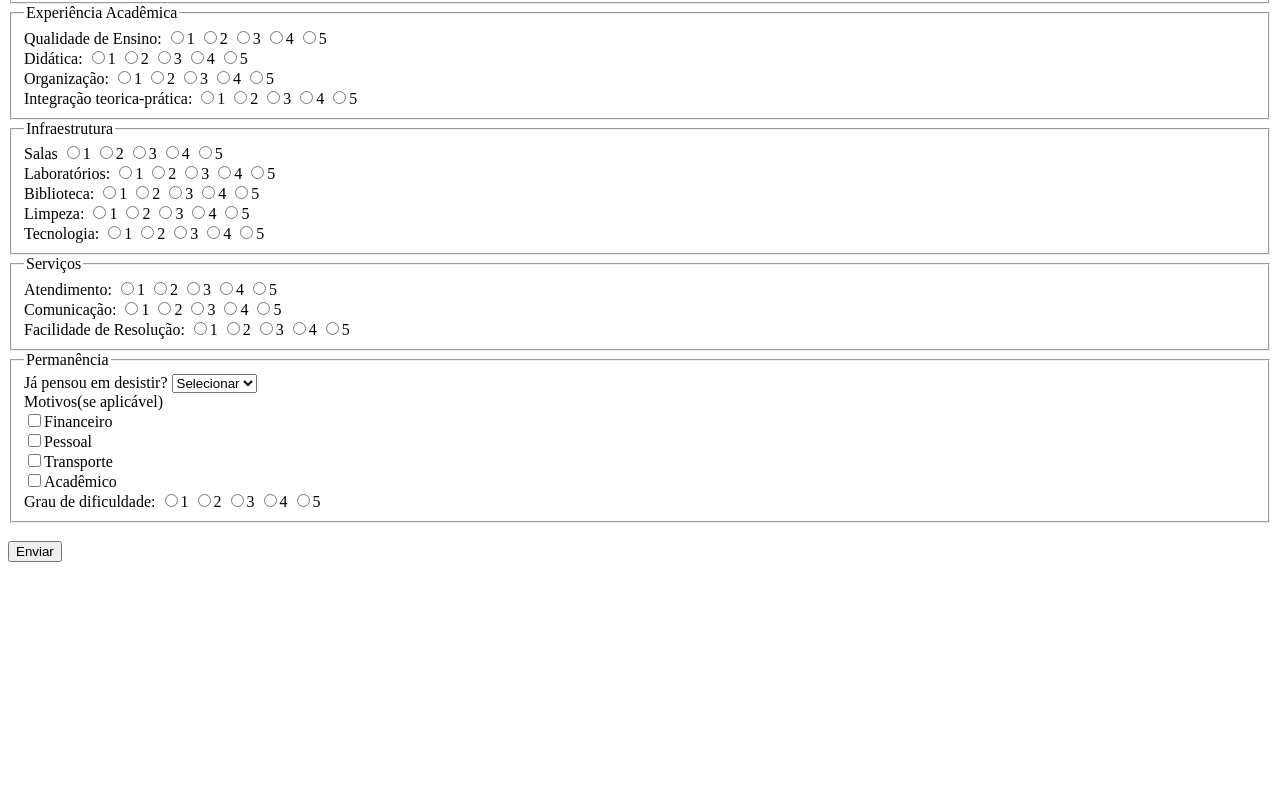
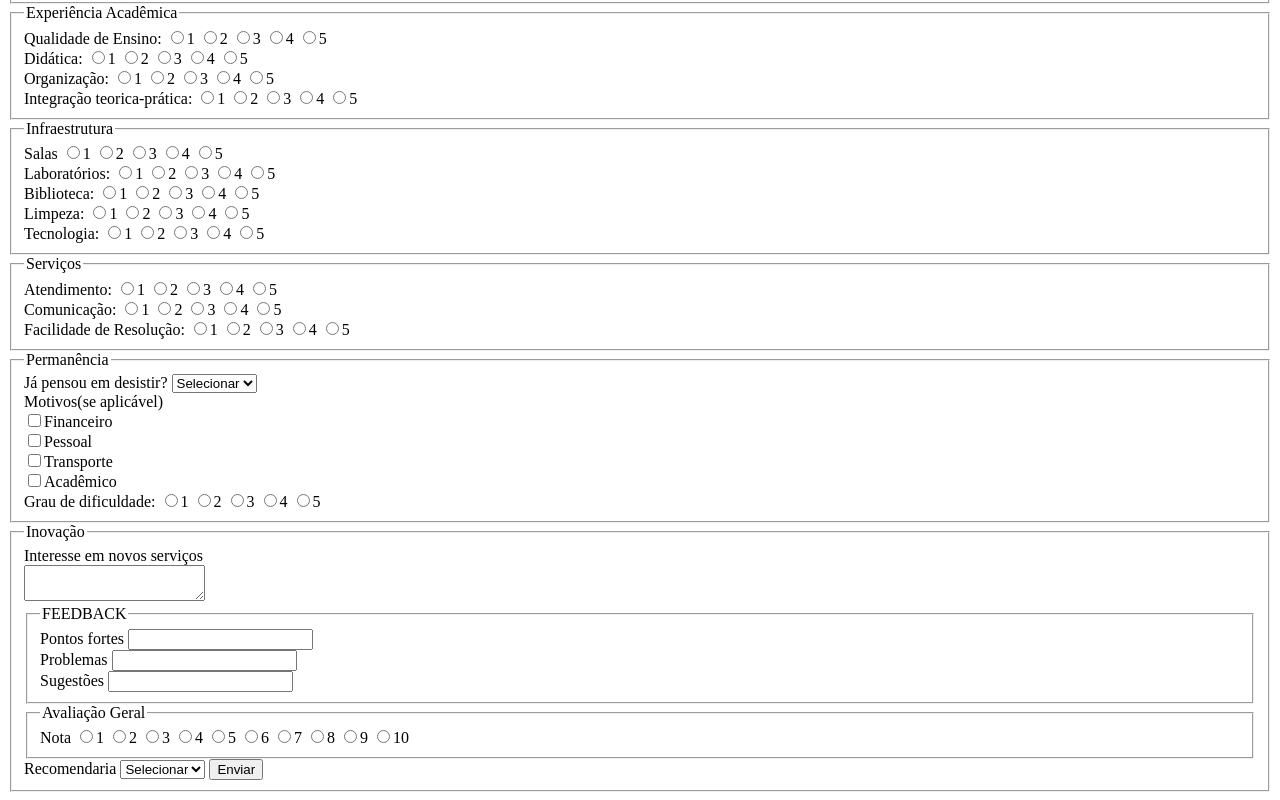
Before and after one commit to sophiaalves2-beep/projetoFormulario, a plain HTML site: page index.html in a window 1280 px wide. Shown: the part 448-1248 px from the top of the page. Before the commit the page ends 1018 px from the top, so only its background shows below. Drawn offline with Linux system fonts and the light colour scheme.

Commit message:
Criação de Formulário

```diff
--- a/index.html
+++ b/index.html
@@ -1,23 +1,27 @@
 <!DOCTYPE html>
 <html lang="pt-br">
+
 <head>
     <meta charset="UTF-8">
     <meta name="viewport" content="width=device-width, initial-scale=1.0">
     <title>Formulário de pesquisa - IFTO</title>
 </head>
+
 <body>
 
-    <header> <h1>Pesquisa de Satisfação - IFTO</h1></header>
+    <header>
+        <h1>Pesquisa de Satisfação - IFTO</h1>
+    </header>
     <form action="" method="get" id="idFormulario">
         <fieldset>
             <legend> Identificação </legend>
             <label for="idNomeCompleto">Nome Completo:</label>
-            <input  id="idNomeCompleto"   type="text" name="nomeCompleto" min="" max="100" required>
+            <input id="idNomeCompleto" type="text" name="nomeCompleto" min="" max="100" required>
             <br>
             <label for="idEmail">E-mail:</label>
             <input type="email" id="idEmail" name="email" required placeholder="email@ifto.com">
             <br>
-            <label for="idWhatsApp" >Telefone/WhatsApp:</label>
+            <label for="idWhatsApp">Telefone/WhatsApp:</label>
             <input id="idWhatsApp" type="tel" pattern="[0-9] {10,11}" name="whatsApp" placeholder="00" required>
             <br>
             <label for="idIdade">Idade:</label>
@@ -41,7 +45,7 @@
             <label for="idVinculoComunidadeExterna">Comunidade Externa</label>
             <br>
             <label for="idCampus">Campus:</label>
-            <input  list="idCampus" name="campus" >
+            <input list="idCampus" name="campus">
             <datalist id="idCampus">
                 <option value="Colinas">Colinas</option>
                 <option value="Araguaína">Araguaína</option>
@@ -211,9 +215,50 @@
                 <input type="radio" name="dificuldade" value="5">5</label>
         </fieldset>
 
+        <fieldset>
+            <legend>Inovação</legend>
+            <label for="interesse">Interesse em novos serviços</label>
             <br>
+            <textarea name="interesse" id="idinteresse"></textarea>
+            <br>
+
+            <fieldset>
+                <legend>FEEDBACK</legend>
+                <label for="Pontosfortes">Pontos fortes</label>
+                <input type="text" id="idpontosfortes" name="pontos-fortes">
+                <br>
+                <label for="problemas">Problemas</label>
+                <input type="text" id="idproblema" name="problemas">
+                <br>
+                <label for="sugestoes">Sugestões</label>
+                <input type="text" id="idsugestoes" name="sugestoes">
+
+            </fieldset>
+
+            <fieldset>
+            <legend>Avaliação Geral</legend>
+            <label for="Nota">Nota</label>
+            <label><input type="radio" name="fr" value="1" required>1</label>
+            <label><input type="radio" name="ava" value="2">2</label>
+            <label><input type="radio" name="ava" value="3">3</label>
+            <label><input type="radio" name="ava" value="4">4</label>
+            <label><input type="radio" name="ava" value="5">5</label>
+            <label><input type="radio" name="ava" value="6">6</label>
+            <label><input type="radio" name="ava" value="7">7</label>
+            <label><input type="radio" name="ava" value="8">8</label>
+            <label><input type="radio" name="ava" value="9">9</label>
+            <label><input type="radio" name="ava" value="10">10</label>
+            </fieldset>
+            <label for="recomendaria">Recomendaria</label>
+            <select name="recomendar">
+                <option value="">Selecionar</option>
+                <option value="sim">Sim</option>
+                <option value="nao">Não</option>
+            </select>
+
             <button type="submit">Enviar</button>
     </form>
 
 </body>
+
 </html>
```
Lines whose indentation alone changed are shown as unchanged.
